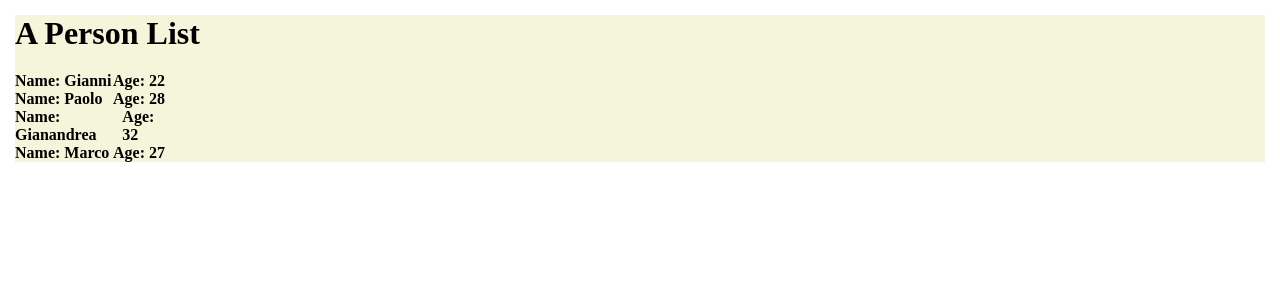
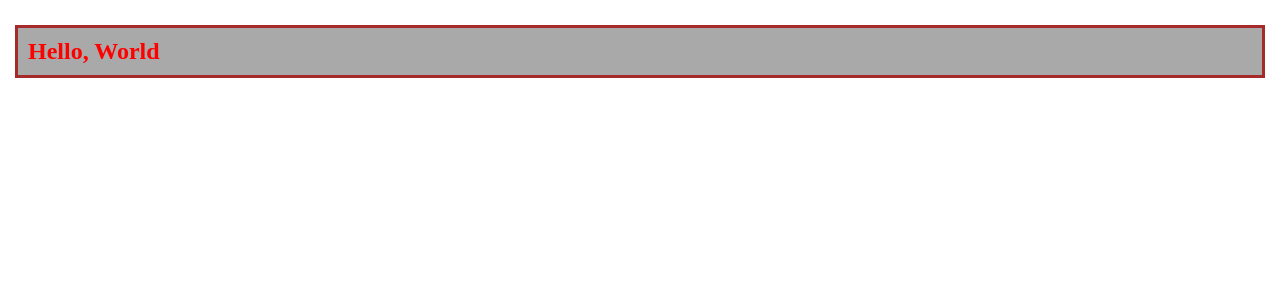
Before and after one commit to Simulaemanuele/react-exercises, a React (Create React App) app: page / in a window 1280 px wide. Shown: the top 300 px of the page. Built offline with nearby package versions, Linux system fonts and the light colour scheme.

Commit message:
exercise: External-Libraries/react-router-01 done

```diff
--- a/package.json
+++ b/package.json
@@ -8,6 +8,7 @@
     "@testing-library/user-event": "^13.5.0",
     "react": "^18.2.0",
     "react-dom": "^18.2.0",
+    "react-router-dom": "^6.3.0",
     "react-scripts": "5.0.1",
     "web-vitals": "^2.1.4"
   },
--- a/src/App.js
+++ b/src/App.js
@@ -1,16 +1,10 @@
 import React from "react";
-import { FilteredList } from "./components/FilteredList";
+import {Route, Routes} from "react-router-dom"
+import { Welcome } from "./components/Welcome";
 
 
-const nameList = [
-    { name: 'Gianni', id: 1, age: 22 },
-    { name: 'Paolo', id: 2, age: 28 },
-    { name: 'Carlo', id: 3, age: 18 },
-    { name: 'Maria', id: 4, age: 15 },
-    { name: 'Gianandrea', id: 5, age: 32 },
-    { name: 'Marco', id: 6, age: 27 },
-    { name: 'Giorgio', id: 7, age: 17 },
-  ];
+
+
 
 
 
@@ -18,9 +12,9 @@ const nameList = [
 export function App() {
 
     return (
-        <div className="mainContainer">
-            <FilteredList list={nameList}/>
-        </div>
+        <Routes>
+            <Route path="/" element={<Welcome />} />
+        </Routes>
     )
 
 }
--- /dev/null
+++ b/src/Root.js
@@ -0,0 +1,10 @@
+import { BrowserRouter } from "react-router-dom";
+import { App } from "./App";
+
+export function Root(){
+    return(
+        <BrowserRouter>
+            <App />
+        </BrowserRouter>
+    )
+}
--- a/src/components/FilteredList.js
+++ /dev/null
@@ -1,26 +0,0 @@
-import { useMemo } from "react"
-
-export function FilteredList({ list }) {
-    const filteredListArray = useMemo(() => {
-        return list.filter((person) => person.age > 18)
-    }, [list])
-
-    return (
-        <div>
-            <h1 style={{marginBottom: '20px'}}>A Person List</h1>
-            <div style={{ width: '12%' }}>
-                {filteredListArray.map((person) => (
-                    <div key={person.name + person.id}
-                        style={{
-                            fontWeight: 'bolder',
-                            display: 'flex',
-                            justifyContent: 'space-between'
-                        }}>
-                        <span >Name: {person.name}</span>
-                        <span>Age: {person.age}</span>
-                    </div>
-                ))}
-            </div>
-        </div>
-    )
-}
--- /dev/null
+++ b/src/components/Welcome.js
@@ -0,0 +1,7 @@
+export function Welcome({name = "World"}){
+    return(
+        <div className="welcome">
+            <h2>Hello, {name}</h2>
+        </div>
+    )
+}
--- a/src/index.js
+++ b/src/index.js
@@ -1,6 +1,6 @@
 import React from "react";
 import { createRoot } from "react-dom/client";
-import { App } from "./App";
+import { Root } from "./Root";
 import './style/index.css';
 
 const container = document.querySelector('#root');
@@ -8,5 +8,5 @@ const root = createRoot(container);
 
 root.render(
     <React.StrictMode>
-        <App />
+        <Root />
     </React.StrictMode>);
```
Also changed, not shown: 1 other file (tests, documents, lock files or other folders).
